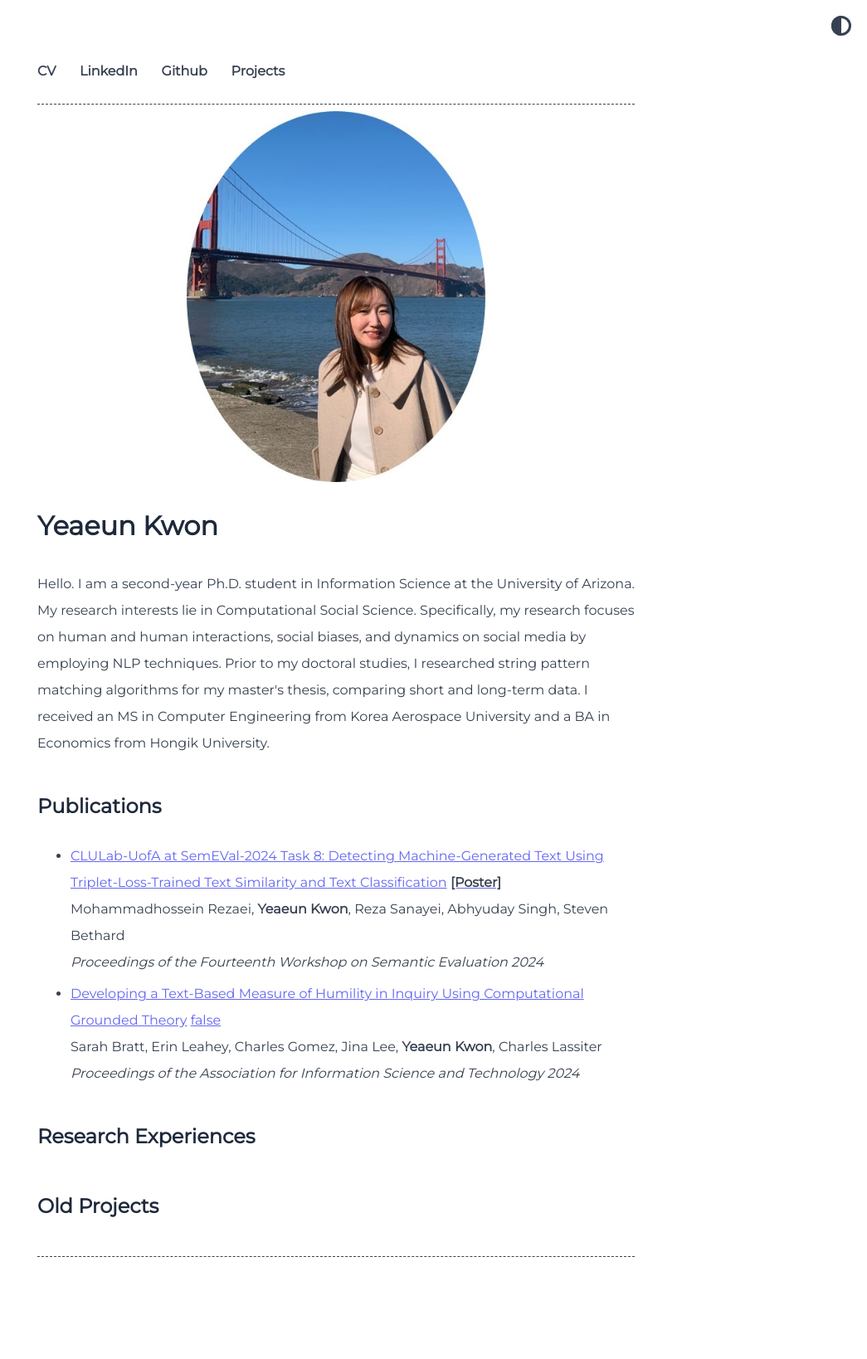
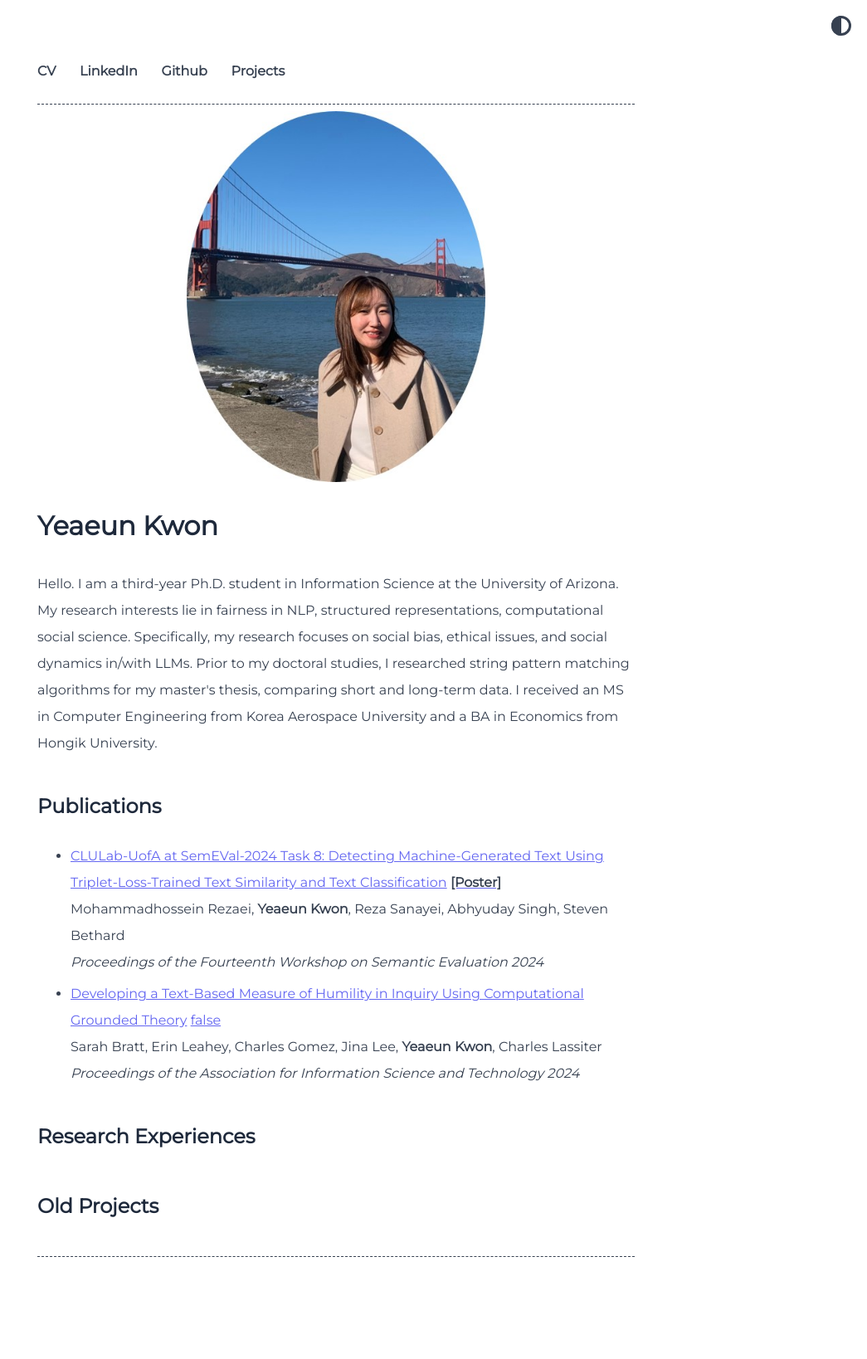
Before and after one commit to yeaeunkwon/yeaeunkwon.github.io, a Jekyll site: the page built from index.md, in a window 1280 px wide. Shown: the whole page at 83% size, without its empty margins (235-1280 px from the left). Built offline with Jekyll 4.4.1, drawn with Linux system fonts in a browser that asks for light colours.

Commit message:
Update _config.yml

```diff
--- a/_config.yml
+++ b/_config.yml
@@ -2,10 +2,10 @@ title: Yeaeun Kwon
 author: Yeaeun Kwon
 url: https://yeaeunkwon.github.io/ # root address of the site
 description: |
-    Hello. I am a second-year Ph.D. student in Information Science at the University of Arizona.
+    Hello. I am a third-year Ph.D. student in Information Science at the University of Arizona.
 
 
-    My research interests lie in Computational Social Science. Specifically, my research focuses on human and human interactions, social biases, and dynamics on social media by employing NLP techniques.
+    My research interests lie in fairness in NLP, structured representations, computational social science. Specifically, my research focuses on social bias, ethical issues, and social dynamics in/with LLMs.
 
 
     Prior to my doctoral studies, I researched string pattern matching algorithms for my master's thesis, comparing short and long-term data.
```
